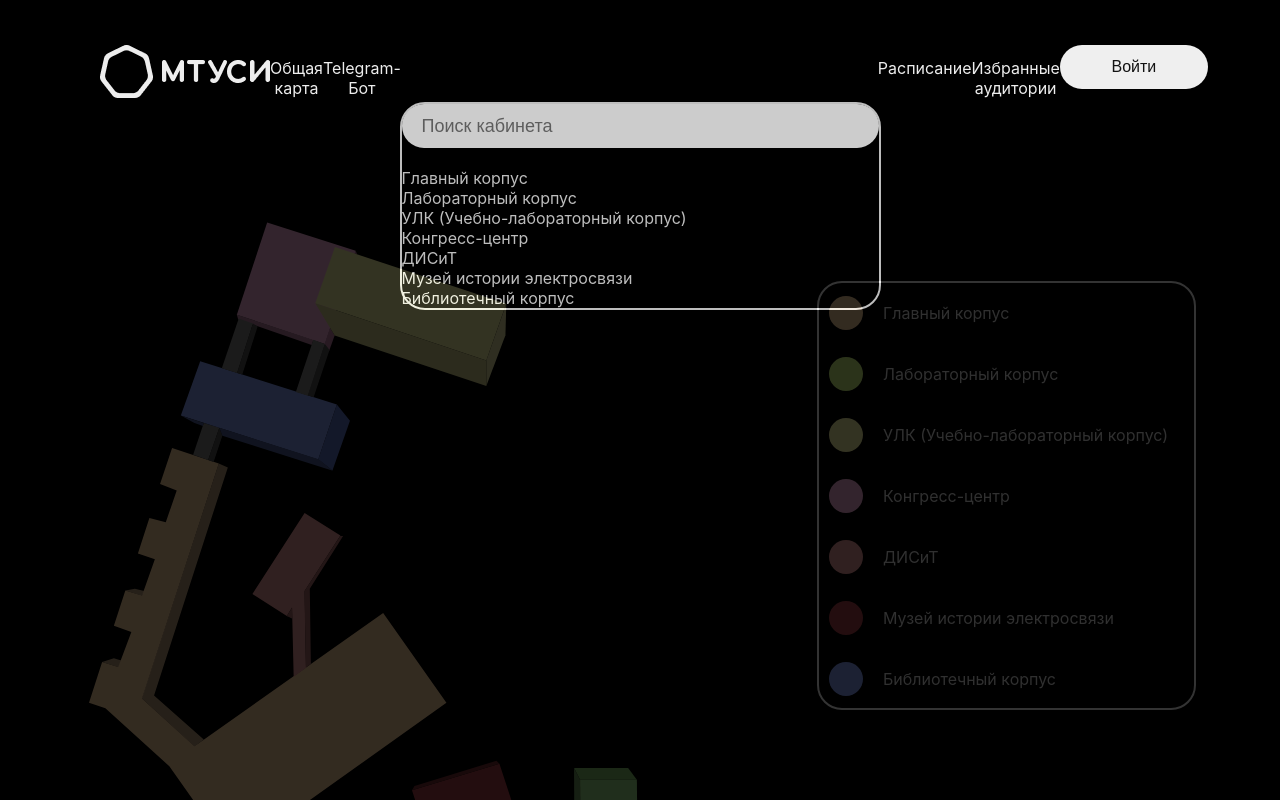
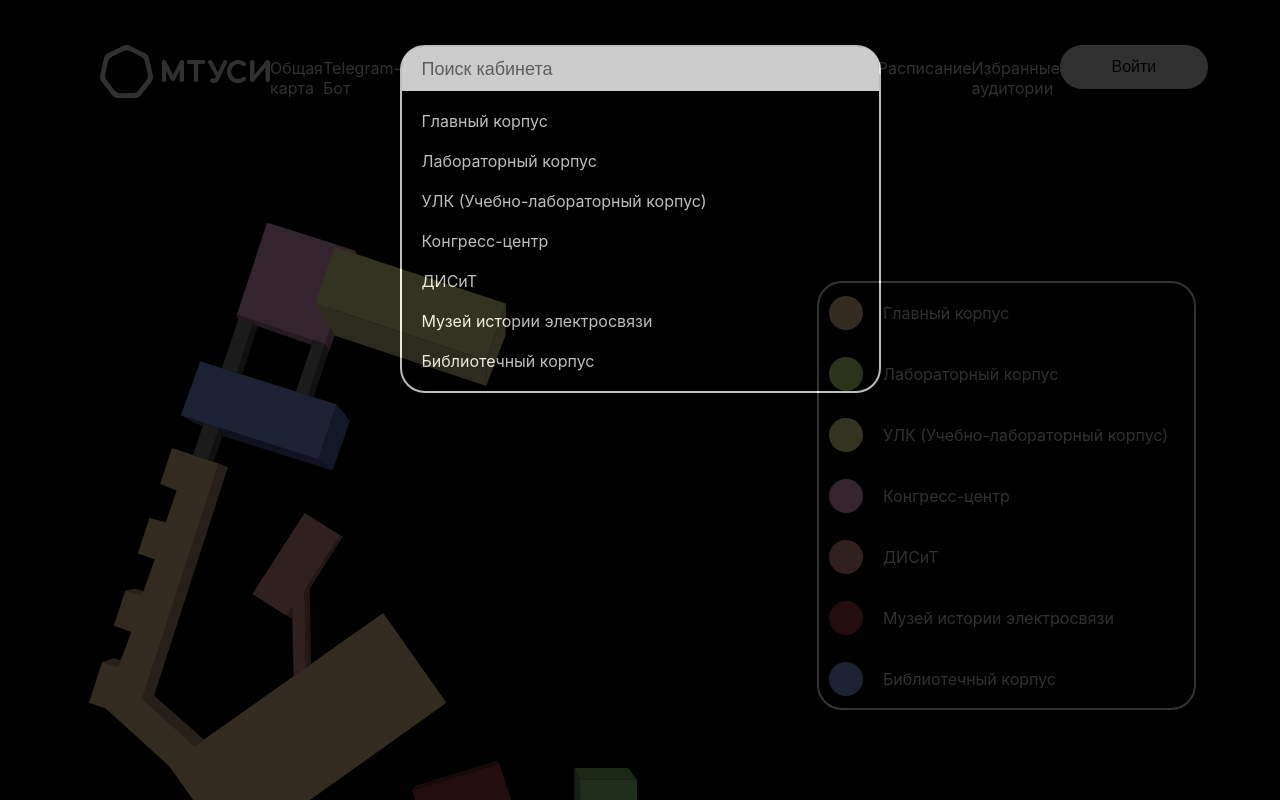
Before and after one commit to rupturevryky/mtuci-svg-map, a React (Create React App) app: page / in a window 1280 px wide. Both pictures are taken after a click on the element "Поиск кабинета". Shown: the top 800 px of the page. Built offline with nearby package versions, Linux system fonts and the light colour scheme.

Commit message:
end filter

```diff
--- a/src/App.js
+++ b/src/App.js
@@ -2,11 +2,14 @@ import { Routes, Route } from "react-router-dom";
 
 import { Home } from "./components/Home/Home"
 import Header from "./components/Header/Header";
+import { DialogSearcher } from "./components/DialogSearcher/DialogSearcher";
+
 
 
 const App = () => {
   return (
     <>
+      <DialogSearcher />
       <Header />
       <Routes>
         <Route path="/" element={<Home />}>
--- a/src/app/Slices/FilterSlice.js
+++ b/src/app/Slices/FilterSlice.js
@@ -9,15 +9,15 @@ const filterSlise = createSlice({
     name: "filter",
     initialState,
     reducers: {
-        fullList: (state, action) => {
-            state.filter = action.payload
-        },
         changeActive: (state) => {
             state.isActive = !state.isActive
+        },
+        changeFilterList: (state, action) => {
+            state.filter = [...action.payload]
         }
     }
 })
 
 const { actions, reducer } = filterSlise;
 export default reducer;
-export const { fullList, changeActive } = actions;
+export const { changeActive, changeFilterList } = actions;
--- a/src/components/DialogSearcher/DialogSearcher.js
+++ b/src/components/DialogSearcher/DialogSearcher.js
@@ -1,5 +1,7 @@
 import { useDispatch, useSelector } from "react-redux"
-import { fullList, changeActive } from "../../app/Slices/FilterSlice"
+import { Link } from "react-router-dom";
+import { changeActive, changeFilterList } from "../../app/Slices/FilterSlice"
+import { blureTrue, blureFalse, blureAll } from "../../app/Slices/SelectBildingsSlice"
 
 import s from "./DialogSearcher.module.css"
 
@@ -14,11 +16,73 @@ export const DialogSearcher = () => {
     bildings.forEach(item => {
         fullLayle.push(item.title)
     })
-    const layle = () => filter.map(item => <li key={item}>{item}</li>)
+
+    let layle = () => {
+        if (filter.length !== 0) {
+            return filter.map(item => <Link
+                to={`/${item.replace(' ', '_')}`}
+                className={s.li}
+                key={item}
+                id={item}
+                onMouseEnter={(e) => (onMouse(e.currentTarget.id, blureTrue))}
+                onMouseLeave={e => onMouse(e.currentTarget.id, blureFalse)}
+                onClick={onClickOut}
+            >
+
+                <li>{item}</li><div className={s.color_line}></div>
+
+            </Link>)
+
+        } else {
+            return <li className={s.li}>Ничего не найдено</li>
+        }
+    }
+
+    const onMouse = (id, action) => {
+        let quest;
+
+        for (let bilding of bildings) {
+            if (bilding.title === id) {
+                debugger
+                quest = bilding.id
+                break
+            }
+        }
+        if (bildings[quest - 1].active === false) {
+            console.log(quest);
+            dispatch(action(quest))
+            if (action === blureTrue) {
+                console.log(`MouseEnter id-${quest}`);
+            } else {
+                onMouseLeaveAll()
+                console.log(`MouseLeave id-${quest}`);
+            }
+        }
+    }
+
+    const onMouseLeaveAll = () => {
+        let check = false;
+        if (bildings.filter(item => item.active === false).length === bildings.length) {
+            check = true;
+        }
+        if (check === true) {
+            dispatch(blureAll())
+            console.log(`onMouseLeaveAll`)
+        }
+    }
 
     const onClickOut = () => {
         dispatch(changeActive())
+        onMouseLeaveAll()
         console.log("onClickOut");
+    }
+
+    const filteredLayle = (text) => {
+        if (filter.length === 0 || text.length === 0) {
+            dispatch(changeFilterList(fullLayle))       // фильтр обновляется на полный
+        }
+        let newList = fullLayle.filter(li => li.toLowerCase().indexOf(text.toLowerCase()) > -1)
+        dispatch(changeFilterList(newList))
     }
 
     if (isActive === true) {
@@ -34,12 +98,11 @@ export const DialogSearcher = () => {
                     <input
                         autoFocus
                         placeholder="Поиск кабинета"
-                        type="text" onClick={onclick}></input>
+                        type="text" onClick={onclick}
+                        onInput={(e) => filteredLayle(e.target.value)}></input>
                     {layle()}
                 </ul>
             </div>
-
         )
     }
-
 }
--- a/src/components/DialogSearcher/DialogSearcher.module.css
+++ b/src/components/DialogSearcher/DialogSearcher.module.css
@@ -24,8 +24,9 @@
     display: flex;
     flex-direction: column;
     align-items: flex-start;
+    justify-content: start;
 
-    margin: 0 auto;
+    margin: 45px auto;
 
     border: 2px solid #EDEDED;
     border-radius: 25px;
@@ -38,7 +39,7 @@
     height: 44px;
 
     color: #000;
-    border-radius: 25px;
+    border-radius: 20px 20px 0 0;
 
     border: 0;
 
@@ -48,3 +49,28 @@
 
     outline: none;
 }
+
+.li {
+    padding-left: 20px;
+    padding-bottom: 20px;
+
+    width: 457px;
+
+    display: flex;
+    align-items: center;
+    justify-content: space-between;
+}
+
+.li a {
+    width: max;
+    height: max;
+}
+
+.color_line {
+    height: 10px;
+    width: 60px;
+
+    border-radius: 5px;
+
+    margin-right: 20px;
+}
--- a/src/components/Header/Header.js
+++ b/src/components/Header/Header.js
@@ -1,6 +1,3 @@
-import { useDispatch, useSelector } from "react-redux"
-import { changeActive } from "../../app/Slices/FilterSlice"
-
 import { Searcher } from "../Searcher/Searcher";
 import icon from "../img/mtuciLogo.png"
 import s from "./Header.module.css"
@@ -9,23 +6,9 @@ import s from "./Header.module.css"
 import { Outlet, Link } from "react-router-dom";
 
 const Header = (props) => {
-
-    const isActive = useSelector(state => state.filter.isActive)
-    const dispatch = useDispatch()
-
-    const onClickOut = () => {          // закрывает окно фильтра
-        dispatch(changeActive())
-        console.log("onClickOut");
-    }
-
     return (
         <>
-            <header className={props.s}
-                onClick={(e) => {       // Функция проверяет открыто ли окно фильтра, если да, то при вызове закрывает его
-                    if (isActive === true) {
-                        onClickOut()
-                    }
-                }}>
+            <header className={props.s}>
                 <nav>
                     <ul className={s.wrapper}>
                         <li>
--- a/src/components/Home/Home.js
+++ b/src/components/Home/Home.js
@@ -1,14 +1,11 @@
-// import SvgMtuciList from "../SvgMtuciList/SvgMtuciList";
 import { SvgMtuciItems } from "../SvgMtuciItems/SvgMtuciItems";
 import EnclosuresList from "../EnclosuresList/EnclosuresList";
-import { DialogSearcher } from "../DialogSearcher/DialogSearcher";
 import s from "./home.module.css";
 
 export const Home = () => {
 
     return (
         <div className={s.block}>
-            <DialogSearcher />
             <SvgMtuciItems />
             <EnclosuresList className={s.list} />
         </div>
--- a/src/components/Searcher/Searcher.js
+++ b/src/components/Searcher/Searcher.js
@@ -1,5 +1,5 @@
 import { useDispatch, useSelector } from "react-redux"
-import { fullList, changeActive } from "../../app/Slices/FilterSlice"
+import { changeFilterList, changeActive } from "../../app/Slices/FilterSlice"
 
 import s from "./Searcher.module.css"
 import search from "../svg/Search.svg";
@@ -16,7 +16,7 @@ export const Searcher = () => {
     })
 
     const onclickIn = () => {
-        dispatch(fullList(fullLayle))
+        dispatch(changeFilterList(fullLayle))
         dispatch(changeActive())
         console.log("click");
     }
--- a/src/components/Searcher/Searcher.module.css
+++ b/src/components/Searcher/Searcher.module.css
@@ -6,7 +6,6 @@
     border-radius: 25px;
     align-items: center;
     cursor: pointer;
-    transition: 0.3s;
 }
 
 .search img {
--- a/src/components/SvgMtuciItems/SvgMtuciItems.js
+++ b/src/components/SvgMtuciItems/SvgMtuciItems.js
@@ -9,7 +9,6 @@ export const SvgMtuciItems = () => {
 
     const onMouseEnter = (id) => {
         if (bildings[id - 1].active === false) {
-            console.log(id);
             dispatch(blureTrue(id))
             console.log(`MouseEnter id-${id}`);
         }
--- a/src/index.css
+++ b/src/index.css
@@ -8,11 +8,6 @@
 
 nav {
   width: 100%;
-}
-
-ul li {
-  display: inline;
-  text-align: center;
 }
 
 body {
```
